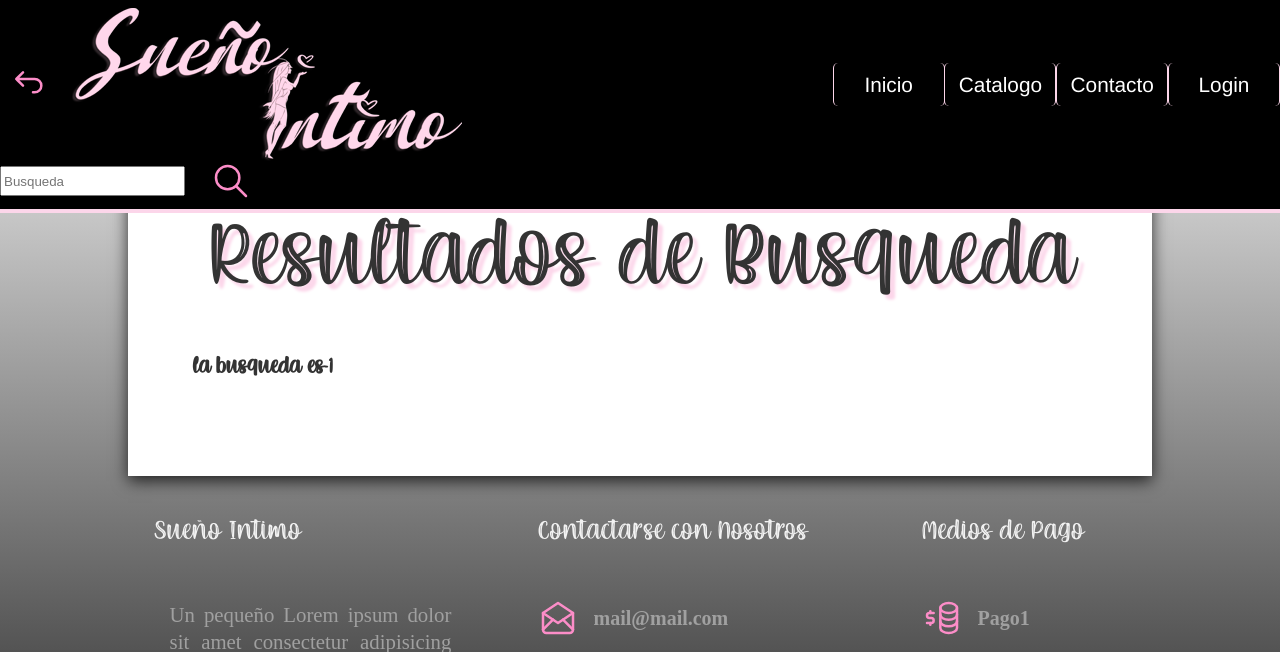
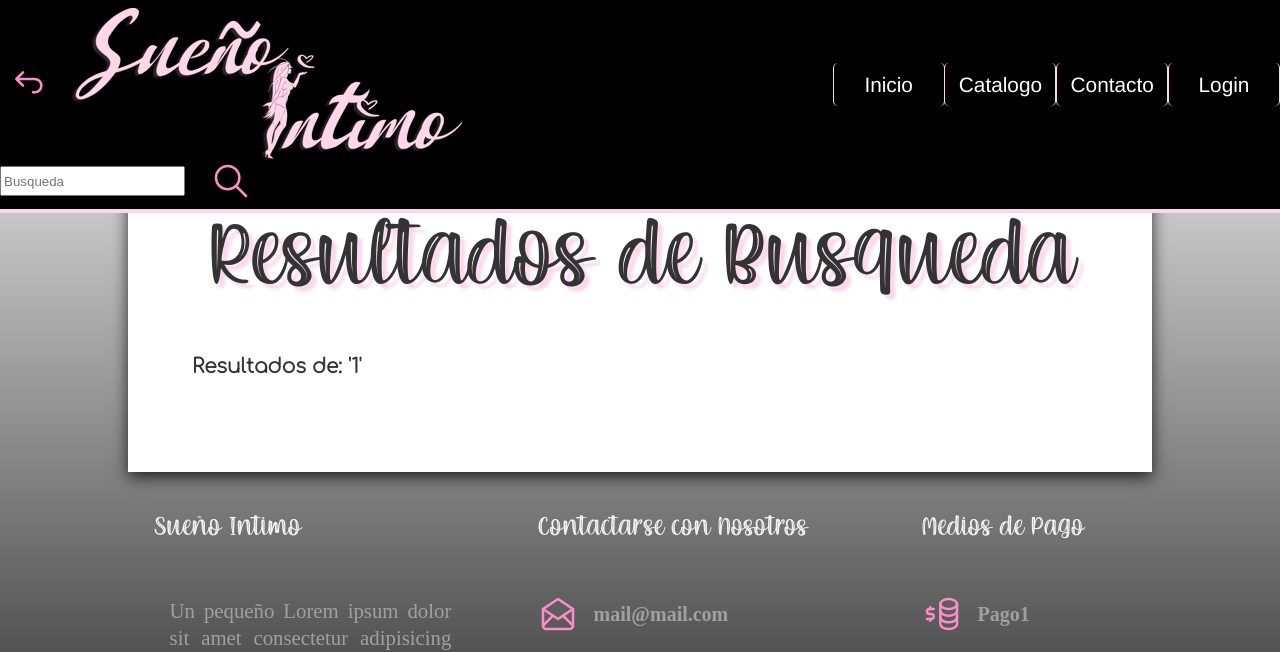
Before and after one commit to AndresDVD/SuenoIntimo-WEB, a PHP site: page /SuenoIntimo-WEB/html/resultados_busqueda.php?buscar=1 in a window 1280 px wide. Shown: the top 652 px of the page. Run offline with PHP 8.4, Linux system fonts and the light colour scheme; data that the repository does not hold is empty.

Commit message:
busqueda

```diff
--- a/css/catStyle.css
+++ b/css/catStyle.css
@@ -88,6 +88,7 @@ button {
     margin-top: 130px;
     max-height: 70%;
 }
+
 
 #tabla {
     overflow-y: visible;
@@ -447,6 +448,12 @@ li {
     padding: 0 5px 0px 5px;
 }
 
+.text_resultado{
+    font-family: Comfortaa;
+    font-size: 20px;
+}
+
+
 .menusli button {
     font-family: BlueEyes;
     font-weight: bold;
--- a/html/resultados_busqueda.php
+++ b/html/resultados_busqueda.php
@@ -22,10 +22,10 @@
     <p><br></p>
     <main class="contenedor">
     <h2>Resultados de Busqueda</h2>
-    <h3>
+    <h3 class="text_resultado">
     <?php
 
-        echo "la busqueda es-" .$busqueda;
+        echo "Resultados de: '" .$busqueda. "'";
     ?>
     </h3>
         <div class="servicios">
```
